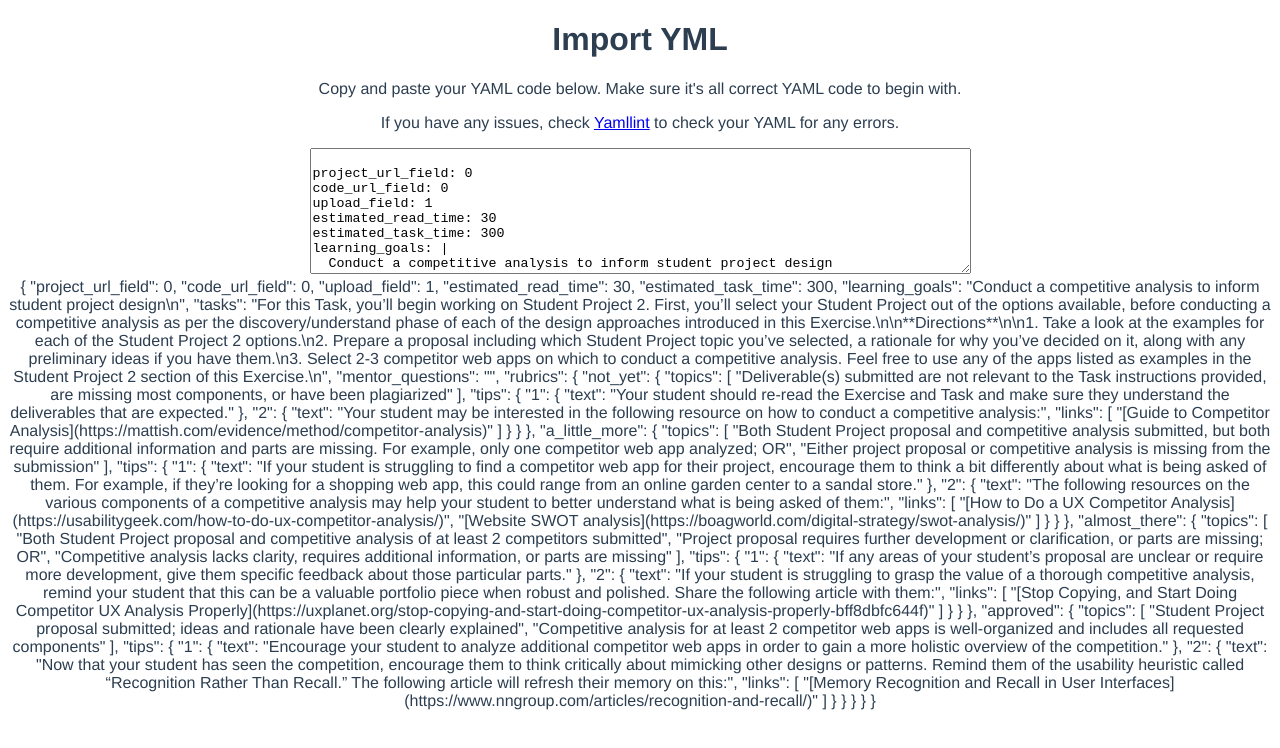
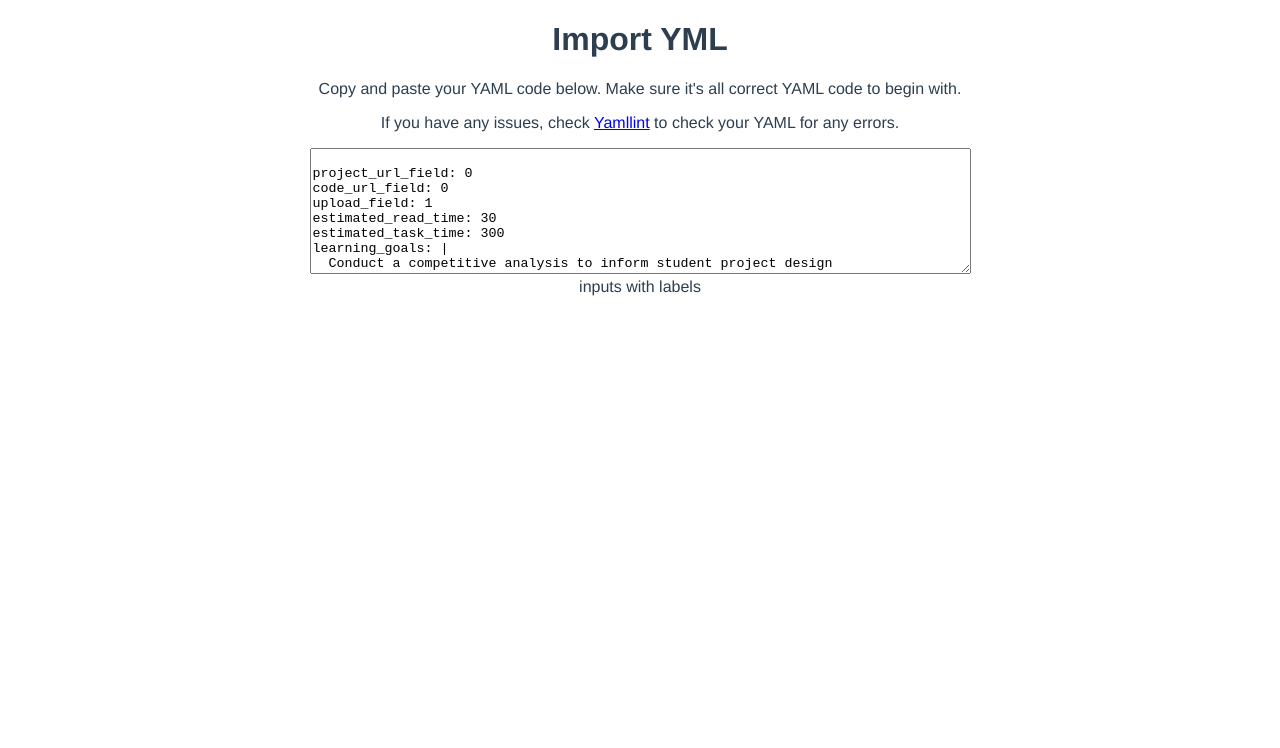
Before and after one commit to samlawski/yedit, a Vue app: page /#/ in a window 1280 px wide. Shown: the top 748 px of the page. Built offline with nearby package versions, Linux system fonts and the light colour scheme.

Commit message:
add type checks

```diff
--- a/src/components/ImportForm.vue
+++ b/src/components/ImportForm.vue
@@ -3,7 +3,7 @@
     <h1>Import YML</h1>
     <p>Copy and paste your YAML code below. Make sure it's all correct YAML code to begin with.</p>
     <p>If you have any issues, check <a href="http://www.yamllint.com/" target="_blank">Yamllint</a> to check your YAML for any errors.</p>
-    <textarea name="name" rows="8" cols="80" v-model="importedObj"></textarea>
+    <textarea name="name" rows="8" cols="80" v-model="importedStr"></textarea>
     <div class="">
       {{ convertedObj }}
     </div>
@@ -13,17 +13,49 @@
 <script>
 import YAML from 'yaml'
 
+const getType = obj => ({}).toString.call(obj).match(/\s([a-zA-Z]+)/)[1].toLowerCase()
+const isObj = obj => getType(obj) == 'object'
+const isArr = obj => getType(obj) == 'array'
+const isNumOrStr = obj => ['string', 'number'].includes(getType(obj))
+
+
+
+
 export default {
   name: "ImportForm",
   data: () => {
     return {
-      importedObj: demoContent()
+      importedStr: demoContent()
     }
   },
   computed: {
     convertedObj: function (){
-      console.log(YAML.parse(this.importedObj))
-      return YAML.parse(this.importedObj)
+      try{
+        let importedObj = YAML.parse(this.importedStr)
+
+        // console.log(getType(importedObj))
+
+        const doSomething = obj => {
+          if(isNumOrStr(obj)){
+            return 'input'
+          }else if(isArr(obj)){
+            return 'arr of inputs'
+          }else if(isObj(obj)){
+            return 'inputs with labels'
+          }else{
+            return `YAML object ${obj} could not be identified.`
+          }
+        }
+
+        // console.log(YAML.parse(this.importedObj))
+        // console.log(getType(this.importedObj))
+
+        // console.log(doSomething(importedObj))
+
+        return doSomething(importedObj)
+      }catch(error){
+        return "Whoops. You don't seem to have entered valid YAML"
+      }
     }
   }
 }
```
